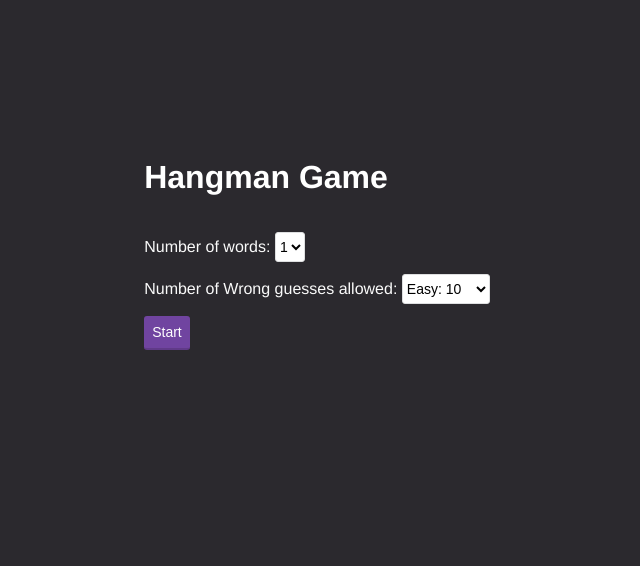
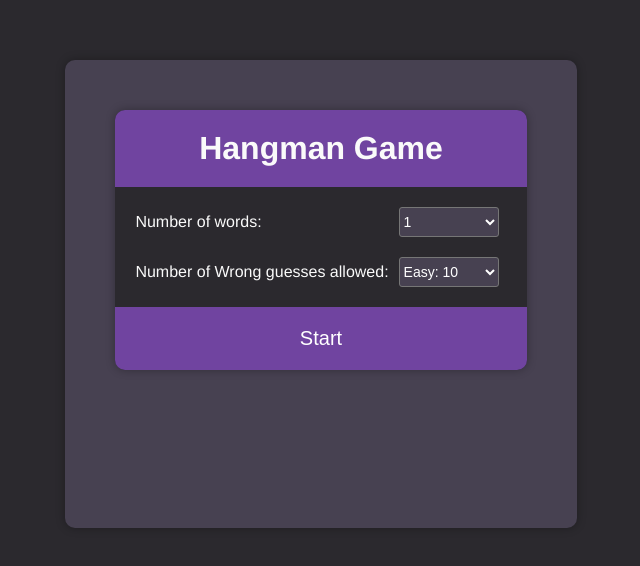
Before and after one commit to Geralt58/Hangman, a website built with webpack: page docs/index.html in a window 1280 px wide. Shown: the part 106-672 px from the top of the page, without its empty margins (319-959 px from the left). Built offline with nearby package versions, Linux system fonts and the light colour scheme.

Commit message:
Add files via upload

```diff
--- a/docs/index.html
+++ b/docs/index.html
@@ -9,8 +9,9 @@
     <title>Hangman Game</title>
 </head>
 <body>
-    <div>
-        <h1 class="selections">Hangman Game</h1>
+    <div id="container">
+        <div id="header">
+            <h1 id="selections">Hangman Game</h1>
             <p>Number of words: <select id="word-count" class="dropdown">
                 <option value="1">1</option>
                 <option value="2">2</option>
@@ -18,12 +19,13 @@
                 <option value="4">4</option>
                 <option value="5">5</option>
             </select></p>
-        </p>Number of Wrong guesses allowed: <select id="difficulty" class="dropdown">
+            <p>Number of Wrong guesses allowed: <select id="difficulty" class="dropdown">
                 <option value="10">Easy: 10</option>
                 <option value="8">Medium: 8</option>
                 <option value="6">Hard: 6</option>
             </select></p>
-        <button id="start" class="button">Start</button>
+            <button id="start" class="start">Start</button>
+        </div>
         <div id="puzzle" class="puzzle"></div>
         <div class="bottom-text">
             <p id="guesses"></p>
--- a/docs/styles/styles.css
+++ b/docs/styles/styles.css
@@ -13,10 +13,87 @@ body {
     color: #fafafa;
     font-family: Helvetica, Arial, sans-serif;
     font-size: 1.6rem;
+    min-height: 100vh;
     display: flex;
     align-items: center;
     justify-content: center;
-    min-height: 100vh;
+}
+
+#container {
+    background-color: #474151;
+    border-radius: 10px;
+    padding: 5rem;
+    box-shadow: 0 0 10px rgba(0, 0, 0, 0.3);
+    text-align: center;
+    display: flex;
+    flex-direction: column;
+    align-items: center;
+    justify-content: space-around;
+}
+
+#header {
+    border-radius: 10px;
+    background-color: #2B292E;
+    box-shadow: 0 0 10px rgba(0, 0, 0, 0.3);
+}
+
+#selections {
+    background-color: #7044a0;
+    padding: 2rem;
+    border-radius: 10px 10px 0 0;
+    border-bottom: px whitesmoke solid;
+    width: 100%;
+}
+
+#header p {
+    margin: 2rem;
+    display: flex;
+    justify-content: space-between;
+    align-items: center;
+}
+
+.dropdown {
+    cursor: pointer;
+    width: 100px;
+    margin-left: 1rem;
+    background-color: #474151;
+    color: white;
+    font-size: 1.4rem;
+    font-weight: 300;
+    height: 3rem;
+    margin-right: .8rem;
+    border-radius: 3px;
+    transition: background .3s ease, color .3s ease;
+}
+
+#start {
+    border: none;
+    cursor: pointer;
+    color: white;
+    transition: background .3s ease, color .3s ease;
+    width: 100%;
+    border-radius: 0 0 10px 10px;
+    padding: 2rem;
+    font-size: 2rem;
+    font-weight: 500;
+}
+
+.start {
+    background: #7044a0;
+    border-bottom: 2px solid #603a88;
+}
+
+.start:hover {
+    background: #5F3A87;
+}
+
+.reset {
+    background: #6e6978;
+    border-bottom: 2px solid #605b6a;
+}
+
+.reset:hover {
+    background: #36333b;
 }
 
 span {
@@ -60,39 +137,6 @@ p {
     color: red;
 }
 
-
-.button {
-    background: #7044a0;
-    border: none;
-    border-bottom: 2px solid #603a88;
-    cursor: pointer;
-    color: white;
-    font-size: 1.4rem;
-    font-weight: 300;
-    padding: .8rem;
-    transition: background .3s ease, color .3s ease;
-    border-radius: 3px;
-}
-
-.button:hover {
-    background: #5F3A87;
-}
-
-.dropdown {
-    border: 1px solid #DEDFE0;
-    background: white;
-    font-size: 1.4rem;
-    font-weight: 300;
-    height: 3rem;
-    margin-right: .8rem;
-    border-radius: 3px;
-    transition: background .3s ease, color .3s ease;
-}
-
-.dropdown:hover {
-    background: #e8def3;
-}
-
 #reminder {
     color:rgb(138, 138, 138);
     font-size: smaller;
--- a/src/index.js
+++ b/src/index.js
@@ -1,20 +1,22 @@
-import Hangman from './hangman-functions'
-import getPuzzle from './requests'
+import Hangman from "./hangman-functions"
+import getPuzzle from "./requests"
 
-const puzzleEl = document.querySelector('#puzzle')
-const guessesEl = document.querySelector('#guesses')
-const guessLettersEl = document.querySelector('#guess-letters')
-const reminderEl = document.querySelector('#reminder')
+const puzzleEl = document.querySelector("#puzzle")
+const guessesEl = document.querySelector("#guesses")
+const guessLettersEl = document.querySelector("#guess-letters")
+const reminderEl = document.querySelector("#reminder")
 let game
 
-document.querySelector('#start').addEventListener('click', (e) => {
-    let wordCount = document.querySelector('#word-count').value
-    let difficulty = document.querySelector('#difficulty').value
-    e.target.textContent = 'Reset'
+document.querySelector("#start").addEventListener("click", (e) => {
+   let wordCount = document.querySelector("#word-count").value
+   let difficulty = document.querySelector("#difficulty").value
+   e.target.textContent = "Reset"
+   e.target.classList.remove("start")
+   e.target.classList.add("reset")
 
    startGame(wordCount, difficulty)
 
-    window.addEventListener('keypress', (e) => {
+   window.addEventListener("keypress", (e) => {
       const guess = String.fromCharCode(e.charCode)
       game.makeGuess(guess)
       render()
@@ -22,25 +24,26 @@ document.querySelector('#start').addEventListener('click', (e) => {
 })
 
 const render = () => {
-    puzzleEl.innerHTML = ''
-    guessesEl.innerHTML = ''
-    guessLettersEl.innerHTML = ''
-    reminderEl.innerHTML = ''
+   puzzleEl.innerHTML = ""
+   guessesEl.innerHTML = ""
+   guessLettersEl.innerHTML = ""
+   reminderEl.innerHTML = ""
    guessesEl.textContent = `Guesses remaining: ${game.remainingGuesses}`
-    if(game.guessedLetters.length > 0) {
-        guessLettersEl.textContent = 'Wrong Guesses: ' + game.wrongLetters.join(" ")
+   if (game.guessedLetters.length > 0) {
+      guessLettersEl.textContent =
+         "Wrong Guesses: " + game.wrongLetters.join(" ")
    }
-    game.puzzle.split('').forEach((letter) => {
-        const letterEl = document.createElement('span')
+   game.puzzle.split("").forEach((letter) => {
+      const letterEl = document.createElement("span")
       letterEl.textContent = letter
       puzzleEl.appendChild(letterEl)
    })
-    if(game.guessedLetters.length === 0) {
-        reminderEl.textContent = '(press any key to start guessing!)'
+   if (game.guessedLetters.length === 0) {
+      reminderEl.textContent = "(press any key to start guessing!)"
    }
 }
 
-const startGame = async(wordCount, difficulty) => {
+const startGame = async (wordCount, difficulty) => {
    const puzzle = await getPuzzle(wordCount)
    game = new Hangman(puzzle, difficulty)
    render()
@@ -48,4 +51,4 @@ const startGame = async(wordCount, difficulty) => {
    puzzleEl.classList.remove("puzzleWin")
 }
 
-export {puzzleEl as default}
+export { puzzleEl as default }
```
Also changed, not shown: docs/scripts/bundle.js, 1 other file. Lines whose indentation alone changed are shown as unchanged.
